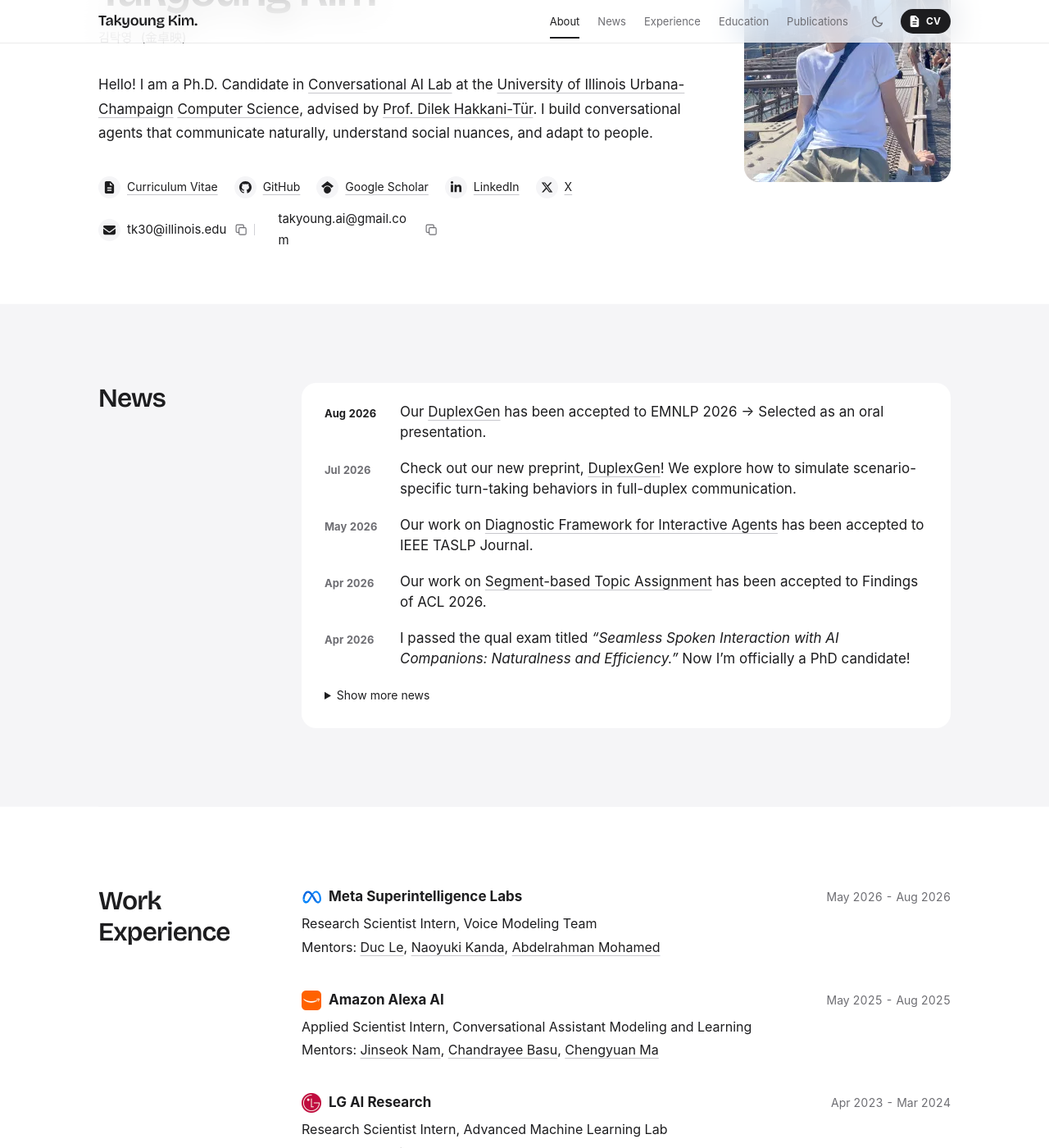
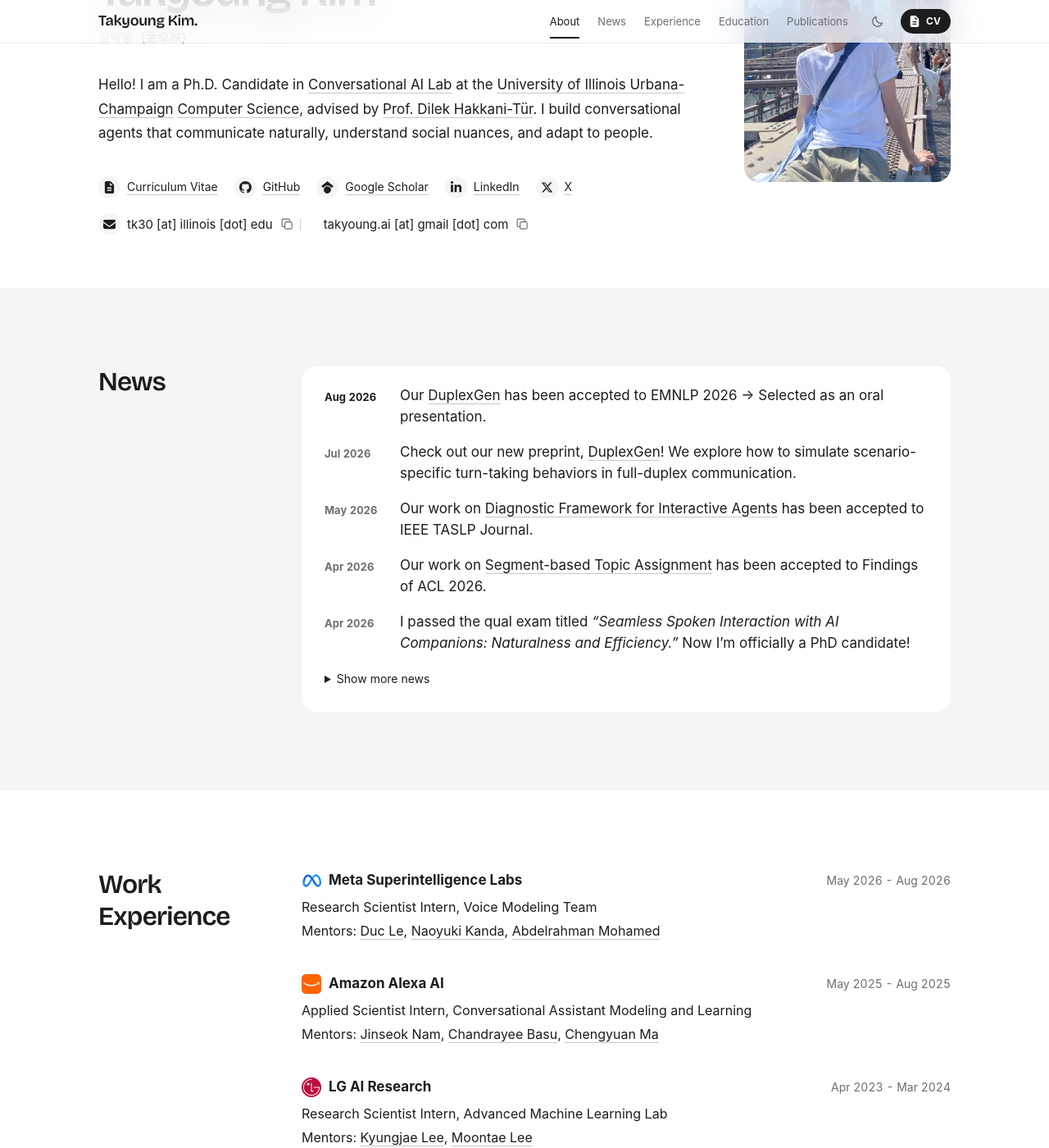
Before and after one commit to youngerous/youngerous.github.io, a Jekyll site: the page built from index.html, in a window 1280 px wide and 1400 px high, scrolled down 216 px. Shown: the whole window at 82% size. Built offline with Jekyll 4.4.1, drawn with Linux system fonts in a browser that asks for light colours; some web fonts are replaced.

Commit message:
Update contact row
Co-Authored-By: Claude Opus 5.5 <noreply@anthropic.com>

```diff
--- a/_includes/contact.html
+++ b/_includes/contact.html
@@ -1,10 +1,10 @@
 <div class="contact-item contact-{{ include.label | downcase }}">
-  <span class="contact-address">{{ include.email }}</span>
-  <button class="copy-email" type="button" data-email="{{ include.email }}" aria-label="Copy {{ include.label | downcase }} email address" title="Copy email address" hidden>
+  <span class="contact-address" data-label="{{ include.label }}">{{ include.address }}</span>
+  <button class="copy-email" type="button" aria-label="Copy {{ include.label | downcase }} email address" title="Copy email address" hidden>
     <svg class="copy-icon" width="17" height="17" viewBox="0 0 24 24" fill="none" stroke="currentColor" stroke-width="1.6" stroke-linecap="round" stroke-linejoin="round" aria-hidden="true"><rect x="8" y="8" width="12" height="12" rx="2"/><path d="M16 8V5a2 2 0 0 0-2-2H5a2 2 0 0 0-2 2v9a2 2 0 0 0 2 2h3"/></svg>
     <svg class="copied-icon" width="17" height="17" viewBox="0 0 24 24" fill="none" stroke="currentColor" stroke-width="1.8" stroke-linecap="round" stroke-linejoin="round" aria-hidden="true"><path d="m5 12 4 4L19 6"/></svg>
   </button>
   <label class="copy-fallback" hidden>Copy manually:
-    <input type="text" value="{{ include.email }}" readonly aria-label="{{ include.label }} email address to copy">
+    <input type="text" readonly aria-label="{{ include.label }} email address to copy">
   </label>
 </div>
--- a/_layouts/default.html
+++ b/_layouts/default.html
@@ -93,8 +93,10 @@
         </div>
         <div class="contact-details" aria-label="Email">
           <span class="profile-icon contact-icon" aria-hidden="true">{% include profile-icon.html name='email' %}</span>
-          {% include contact.html label="Affiliation" email="tk30@illinois.edu" %}
-          {% include contact.html label="Personal" email="takyoung.ai@gmail.com" %}
+          <div class="contact-list">
+            {% include contact.html label="Affiliation" address="tk30 [at] illinois [dot] edu" %}
+            {% include contact.html label="Personal" address="takyoung.ai [at] gmail [dot] com" %}
+          </div>
           <span class="sr-only" id="copy-status" role="status" aria-live="polite"></span>
         </div>
       </div>
--- a/assets/page-interactions.js
+++ b/assets/page-interactions.js
@@ -76,7 +76,11 @@
 
   const status = document.getElementById('copy-status');
   document.querySelectorAll('.copy-email').forEach(button => {
-    const fallback = button.closest('.contact-item').querySelector('.copy-fallback');
+    const item = button.closest('.contact-item');
+    const fallback = item.querySelector('.copy-fallback');
+    // The page source only carries the "[at] [dot]" form; rebuild the real address on demand.
+    const email = () => item.querySelector('.contact-address').textContent.trim()
+      .replace(/\s*\[at\]\s*/g, '@').replace(/\s*\[dot\]\s*/g, '.');
     let resetTimer;
     button.hidden = false;
     button.addEventListener('click', async () => {
@@ -85,11 +89,11 @@
       if (status) status.textContent = '';
       try {
         if (!navigator.clipboard?.writeText) throw new Error('Clipboard unavailable');
-        await navigator.clipboard.writeText(button.dataset.email);
+        await navigator.clipboard.writeText(email());
         button.setAttribute('data-copied', '');
         button.title = 'Copied';
         fallback.hidden = true;
-        if (status) status.textContent = `${button.dataset.email} copied to clipboard.`;
+        if (status) status.textContent = `${email()} copied to clipboard.`;
         resetTimer = setTimeout(() => {
           button.removeAttribute('data-copied');
           button.title = 'Copy email address';
@@ -99,6 +103,7 @@
         button.title = 'Copy email address';
         fallback.hidden = false;
         const input = fallback.querySelector('input');
+        input.value = email();
         input.focus();
         input.select();
         if (status) status.textContent = 'Automatic copying is unavailable. The email address is selected for manual copying.';
--- a/style.scss
+++ b/style.scss
@@ -204,16 +204,23 @@ h1 { font: 600 clamp(2.5rem, 4.5vw, 3.5rem)/1.12 var(--display); letter-spacing:
 .profile { padding-top: 4px; }
 .profile-picture { display: block; min-width: 0; }
 .profile-photo { display: block; width: 100%; border-radius: 18px; }
-.contact-details { display: flex; flex-wrap: wrap; align-items: center; gap: 8px 4px; margin-top: 4px; font-size: 0.9375rem; overflow-wrap: anywhere; }
-.contact-icon { margin-right: 4px; }
-.contact-item { display: inline-flex; align-items: center; gap: 6px; min-width: 0; }
-// A short hairline separates the two addresses.
-.contact-item + .contact-item::before { content: ''; flex: 0 0 1px; height: 14px; margin-right: 22px; background: var(--line); }
+.contact-details { display: flex; align-items: flex-start; gap: 8px; margin-top: 10px; font-size: 0.9375rem; }
+.contact-list { display: flex; flex-wrap: wrap; align-items: center; gap: 4px 33px; min-width: 0; clip-path: inset(-100vmax -100vmax -100vmax 0); }
+.contact-item { position: relative; display: inline-flex; align-items: center; gap: 6px; min-height: 27px; margin-left: -29px; }
+.contact-address { white-space: nowrap; }
+// Every address carries a leading hairline; the one starting a line sits outside the list and is clipped away.
+.contact-item::before { content: ''; flex: 0 0 1px; height: 14px; margin-right: 22px; background: var(--line); }
+// Hovering an address names it.
+.contact-address::after { content: attr(data-label); position: absolute; top: calc(100% + 1px); left: 29px; padding: 1px 6px; border-radius: 4px; background: var(--ink); color: var(--bg); font-size: 0.625rem; font-weight: 600; letter-spacing: 0.02em; line-height: 1.5; white-space: nowrap; pointer-events: none; opacity: 0; transform: translateY(-2px); transition: opacity 0.15s ease, transform 0.15s ease; }
+.contact-item:hover .contact-address::after, .contact-item:has(.copy-email:focus-visible) .contact-address::after { opacity: 1; transform: none; }
+// Leave room for the label when the addresses stack.
+@media (hover: hover) and (pointer: fine) { .contact-list { row-gap: 20px; } }
 .copy-email { display: inline-flex; align-items: center; justify-content: center; vertical-align: middle; width: 24px; height: 24px; padding: 0; border: 0; border-radius: 3px; background: transparent; color: var(--muted); cursor: pointer; }
 .copy-email:hover { background: var(--soft); color: var(--accent); }
 .copy-email { opacity: 0; transition: opacity 0.15s ease, background-color 0.15s ease; }
 .contact-item:hover .copy-email, .copy-email:focus-visible, .copy-email[data-copied] { opacity: 1; }
-@media (hover: none) { .copy-email { opacity: 1; } }
+// Touch screens cannot hover, so keep the copy button visible.
+@media (hover: none), (pointer: coarse) { .copy-email { opacity: 1; } }
 .copy-email .copied-icon, .copy-email[data-copied] .copy-icon { display: none; }
 .copy-email[data-copied] .copied-icon { display: block; color: var(--accent); }
 .copy-email:disabled { cursor: wait; }
@@ -418,9 +425,7 @@ h2 { font: 600 2rem/1.2 var(--display); letter-spacing: -0.025em; overflow-wrap:
   .profile-picture { grid-area: photo; align-self: center; }
   .eyebrow { font-size: 0.9375rem; margin-bottom: 14px; }
   .biography { grid-area: biography; margin-top: 0; }
-  .contact-details { grid-area: contact; display: grid; grid-template-columns: auto minmax(0, 1fr); gap: 4px 8px; margin-top: 0; }
-  .contact-icon { grid-row: span 2; align-self: start; margin-right: 0; }
-  .contact-item + .contact-item::before { display: none; }
+  .contact-details { grid-area: contact; margin-top: 0; }
   .profile-links { grid-area: links; gap: 6px 18px; margin-top: 0; }
   .content-section { padding: 56px 0; }
   .section-grid { grid-template-columns: minmax(0, 1fr); gap: 24px; }
```
